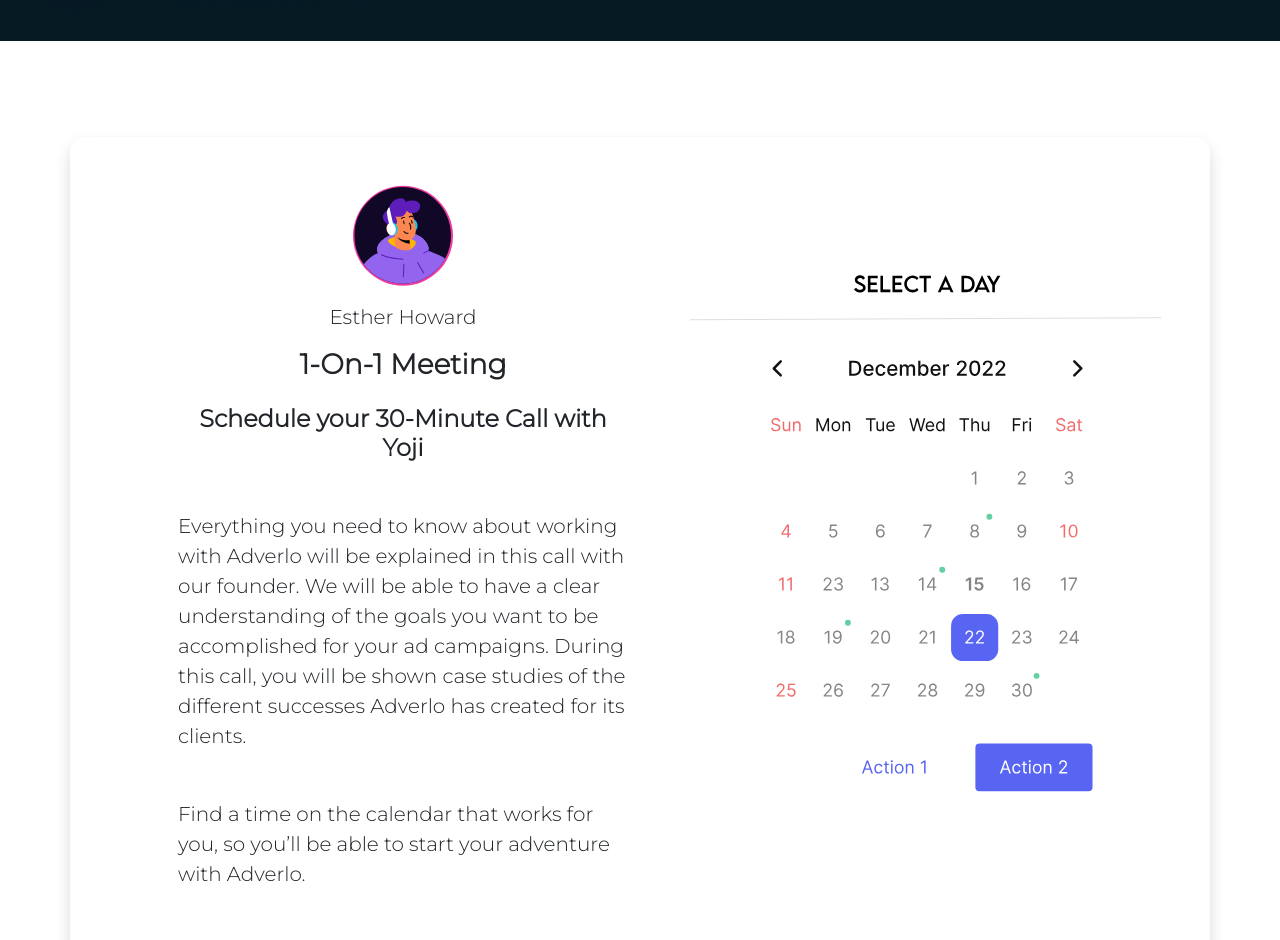
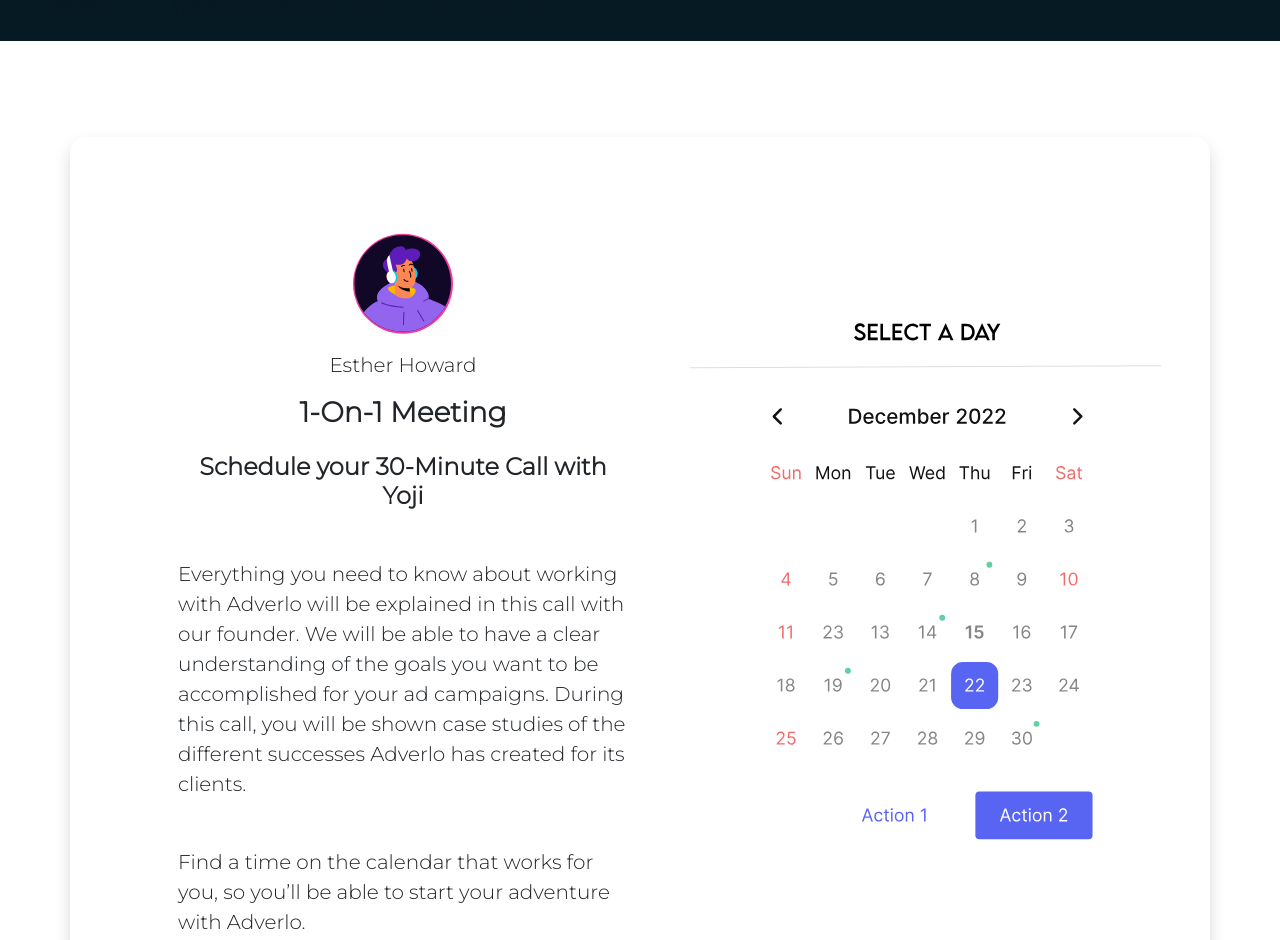
Before and after one commit to Avi-s-Work/adverlo, a plain HTML site: page index.html in a window 1280 px wide. Shown: the part 5860-6800 px from the top of the page. Drawn offline with Linux system fonts and the light colour scheme.

Commit message:
calender_ms

```diff
--- a/index.html
+++ b/index.html
@@ -250,7 +250,7 @@
   <section class="container py-5 my-5">
     <div class="row row-cols-1 row-cols-lg-2 shadow rounded-4">
       <div class="col">
-        <div class="ms-lg-5 ps-lg-5 py-5 text-center">
+        <div class="ms-lg-5 ps-lg-5 py-5 my-5 text-center">
           <img class="img-fluid" src="images/single_profile.svg" alt="">
         <p class="text-xs mt-3">Esther Howard</p>
         <h3 class="fw-bold">1-On-1 Meeting</h3>
```
